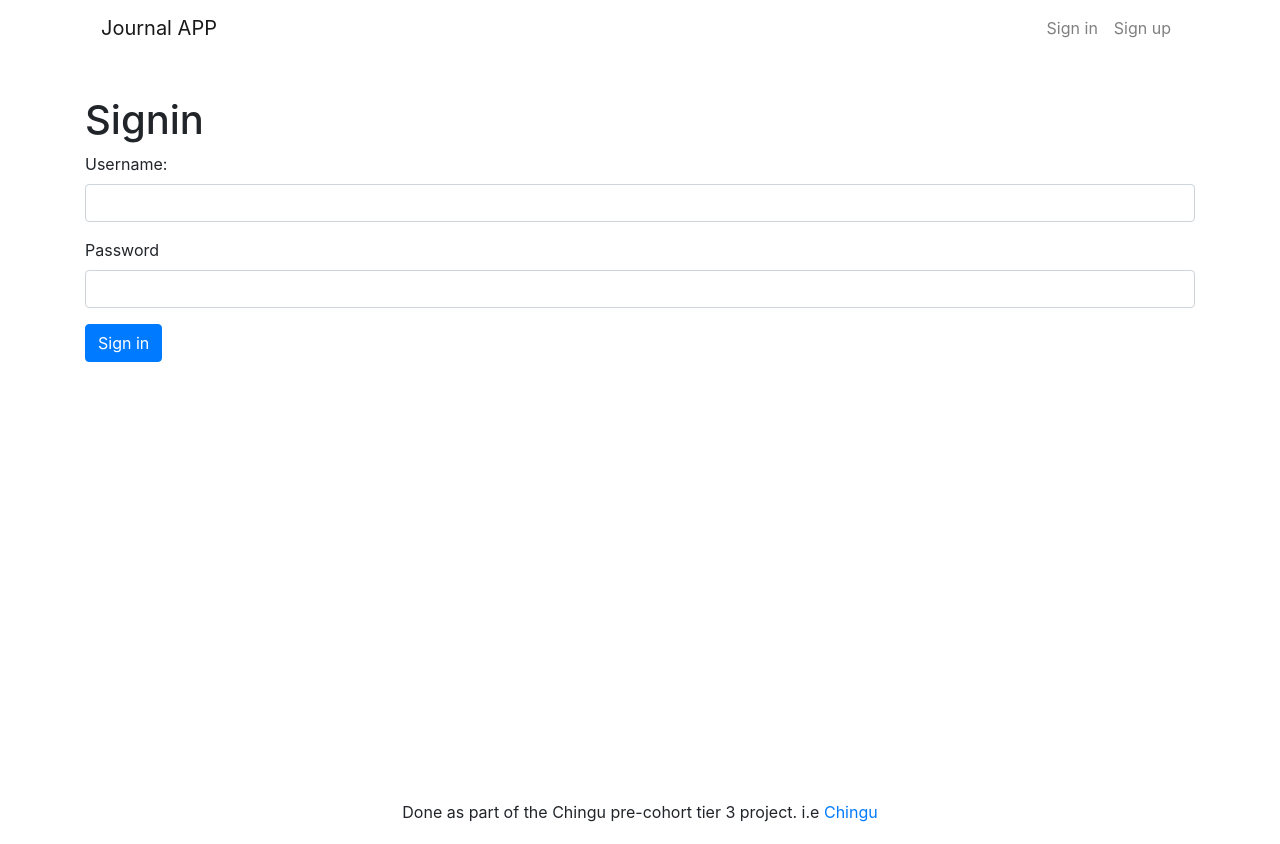
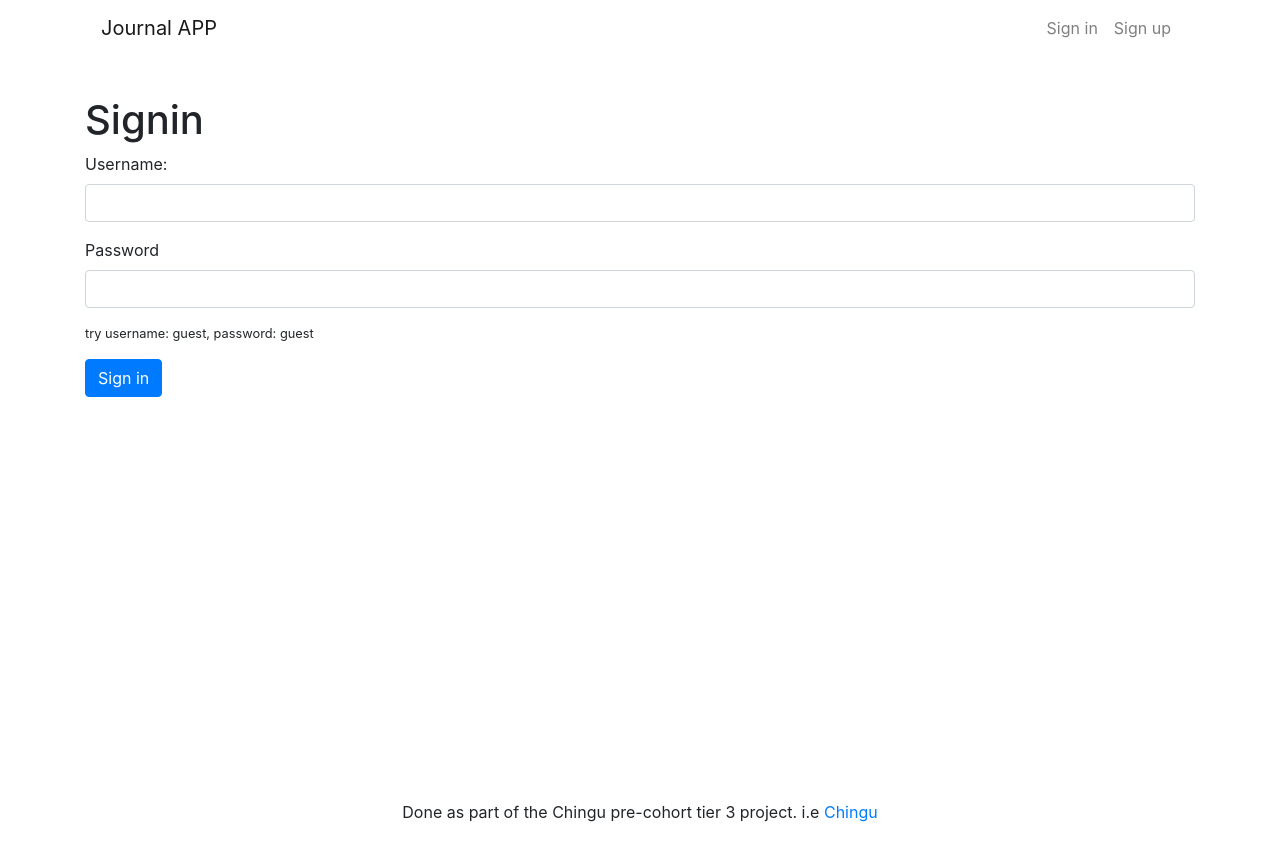
Before and after one commit to SebastianLF/journalapp, a React (Create React App) app: page / in a window 1280 px wide. Built offline with nearby package versions, Linux system fonts and the light colour scheme; no server answers.

Commit message:
add guest username and password to signin form

```diff
--- a/src/components/SignForm.js
+++ b/src/components/SignForm.js
@@ -49,6 +49,12 @@ function SignForm({ setIsAuth, url = '/signin', title = 'Signin', buttonLabel =
           />
         </Form.Group>
         {error ? <Alert variant='danger'>{error}</Alert> : ''}
+        <Form.Group>
+          { title === 'Signin' ?
+            <Form.Text>try username: guest, password: guest </Form.Text>
+            : ''
+          }
+        </Form.Group>
         <Button
           variant="primary"
           type="submit"
```
